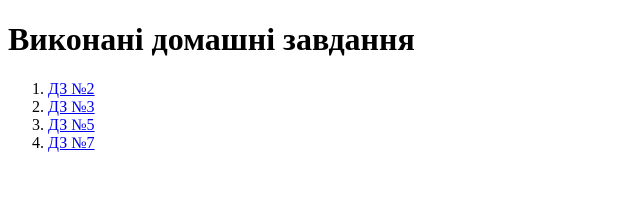
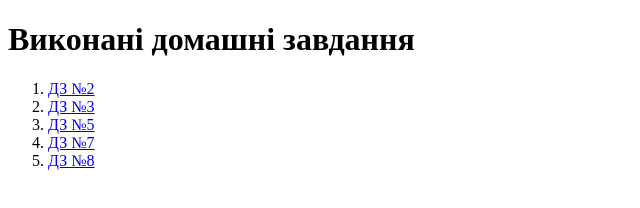
Before and after one commit to OlenaBern/JS_homework, a plain HTML site: page index.html in a window 1280 px wide. Shown: the full height of the page, 0-640 px from the left. Drawn offline with Linux system fonts and the light colour scheme.

Commit message:
Add files via upload

```diff
--- a/index.html
+++ b/index.html
@@ -22,6 +22,9 @@
       <li>
         <a href="lesson_7/index.html">ДЗ №7</a>
       </li>
+		<li>
+        <a href="lesson_8/index.html">ДЗ №8</a>
+      </li>
     </ol>
   </body>
 </html>
```
